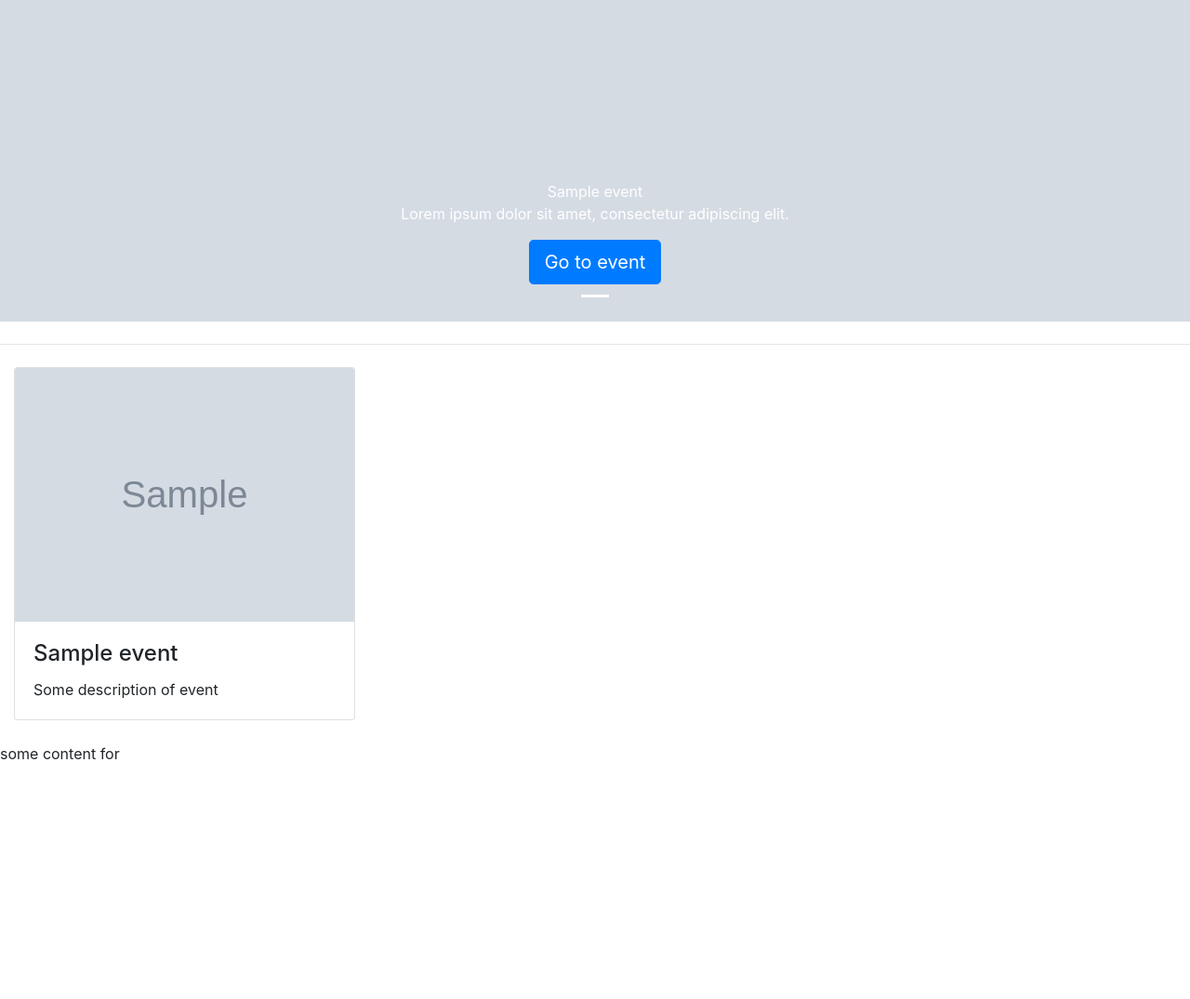
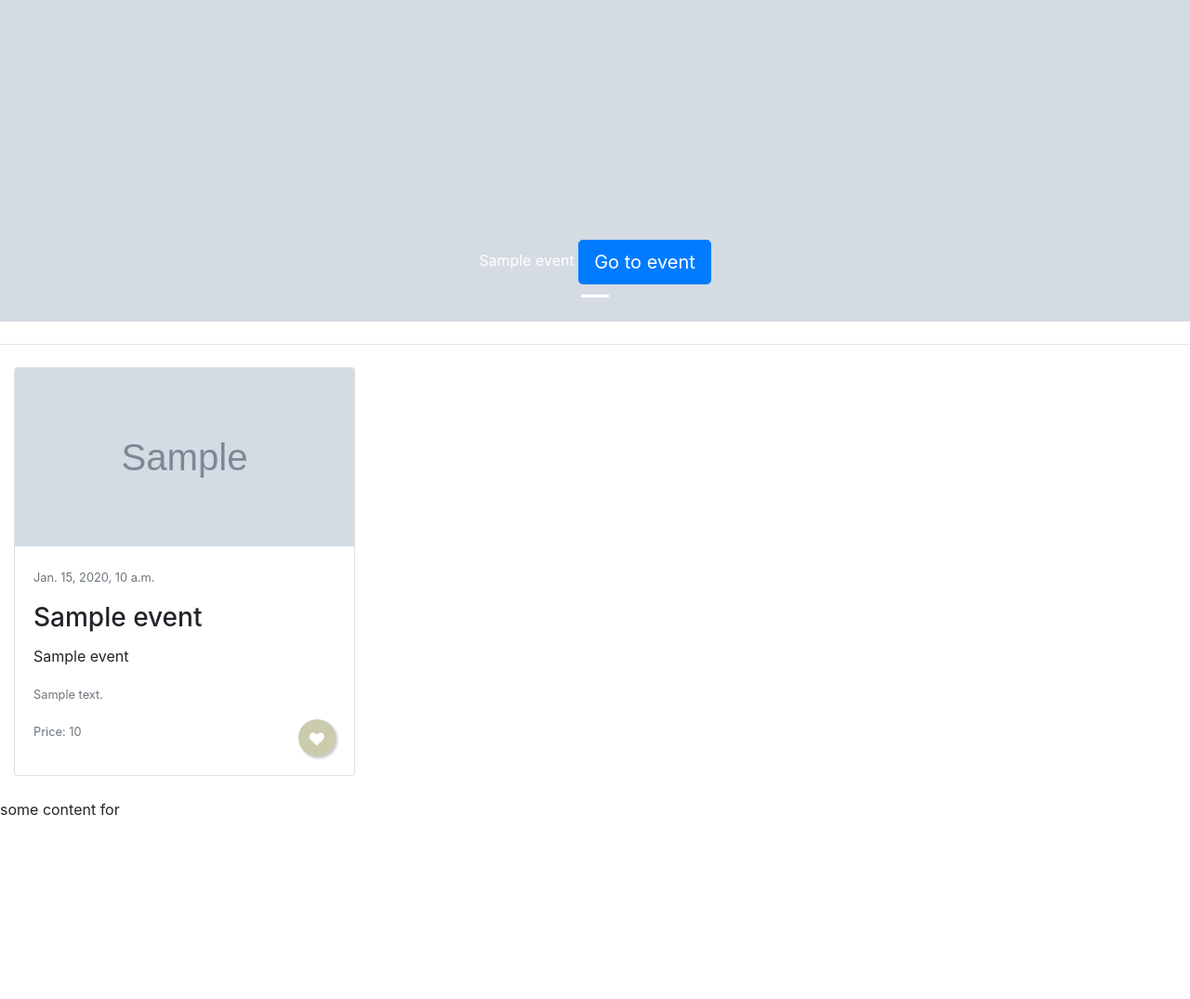
Before and after one commit to functionOverlord/eventsoc, a Django app: page / in a window 1280 px wide. Shown: the part 684-1759 px from the top of the page at 93% size. Run offline with Django 3.2, Linux system fonts and the light colour scheme; tables that the repository leaves empty hold one stand-in row (values such as "Sample post"); grey boxes marked "Sample" are stand-in pictures; some libraries are stand-ins or nearby versions.

Commit message:
better event cards

```diff
--- a/eventsoc/views.py
+++ b/eventsoc/views.py
@@ -82,7 +82,7 @@ def register(request):
                 user.save()
                 registered = True
                 login(request, user)
-            elif not user_form.is_valid():
+            else:
                 print(user_form.errors)
 
         elif 'society_register' in request.POST:
@@ -92,7 +92,7 @@ def register(request):
                 society.save()
                 registered = True
                 login(request, society)
-            elif not society_form.is_valid:
+            else:
                 print(society_form.errors)
     else:
         user_form = UserForm()
@@ -124,8 +124,8 @@ def edit_event(request):
             # instance should be an event
             # form = EditEventForm(request.POST, instance=event_form)
             event_form = EventForm(request.POST)
-            if form.is_valid:
-                update = form.save()
+            if event_form.is_valid:
+                update = event_form.save()
                 update.society = society
                 update.save()
         else:
--- /dev/null
+++ b/static/css/base.css
@@ -0,0 +1,70 @@
+
+/*{# make the event card images same size, object-fit: cover enables zoom instead of image stretching #}*/
+.card-img-top {
+    width: 100%;
+    height: 15vw;
+    object-fit: cover;
+}
+
+.card:hover {
+    box-shadow: 2px 2px 3px #c5c8cc;
+}
+
+.float{
+	position:absolute;
+	width:40px;
+	height:40px;
+	bottom:20px;
+	right:20px;
+	background-color: #caccad;
+	color: #FFF;
+	border-radius:50px;
+	text-align:center;
+	box-shadow: 2px 2px 3px #c5c8cc;
+}
+
+.float:hover {
+    color: #ff7200;
+}
+
+/*positioning within circle*/
+.my-float{
+	margin-top:13px;
+}
+
+
+
+.label-container{
+	position:absolute;
+    bottom: 20px;
+	right:70px;
+	display:table;
+	visibility: hidden;
+}
+
+.label-text{
+	color:#FFF;
+	background:rgba(51,51,51,0.5);
+	display:table-cell;
+	vertical-align:middle;
+	padding:5px;
+	border-radius:3px;
+}
+
+.label-arrow{
+	display:table-cell;
+	vertical-align:middle;
+	color:#333;
+	opacity:0.5;
+}
+
+a.float + div.label-container {
+  visibility: hidden;
+  opacity: 0;
+  transition: visibility 0s, opacity 0.5s ease;
+}
+
+a.float:hover + div.label-container{
+  visibility: visible;
+  opacity: 1;
+}
--- a/templates/eventsoc/_event_cards.html
+++ b/templates/eventsoc/_event_cards.html
@@ -3,12 +3,25 @@
     <div class="row">
 
         {% for event in upcoming_events %}
-            <div class="card-deck col-md-4">
-                <div class="card" onclick="location.href='events/{{ event.pk }}'">
-                    <img class="card-img-top" src="{{ MEDIA_URL }}{{ event.picture }}" alt="...">
+            <div class="card-deck col-md-4 col-sm-6 col-xs-1">
+                <div class="card">
+
+                    <!-- TODO REPLACE WITH EVENT HREF -->
+                    <img class="card-img-top" src="{{ MEDIA_URL }}{{ event.picture }}" alt="..." onclick="location.href='events/{{ event.pk }}'">
                     <div class="card-body">
-                        <h4 class="card-title">{{ event.title }}</h4>
-                        <p class="card-text">Some description of event</p>
+                        <p class="card-text"><small class="text-muted">{{ event.date }}</small></p>
+                        <h3 class="card-title" onclick="location.href='events/{{ event.pk }}'">{{ event.title }}</h3>
+                        <p class="card-text">{{ event.place_name }}</p>
+                        <p class="card-text"><small class="text-muted">{{ event.address }}</small></p>
+                        <p class="card-text"><small class="text-muted">Price: {{ event.price }}</small></p>
+
+                        <a href="#" class="float">
+                            <i class="fa fa-heart my-float"></i>
+                        </a>
+                        <div class="label-container">
+                            <div class="label-text">Bookmark</div>
+                            <i class="fa fa-play label-arrow"></i>
+                        </div>
                     </div>
                 </div>
             </div>
--- a/templates/eventsoc/base.html
+++ b/templates/eventsoc/base.html
@@ -8,7 +8,9 @@
         <!-- To ensure proper rendering and touch zooming for all devices -->
         <meta name="viewport" content="width=device-width, initial-scale=1, shrink-to-fit=no">
 
-        <!-- Bootstrap CSS -->
+
+        <!-- Bootstrap -->
+        <link rel="stylesheet" href="https://maxcdn.bootstrapcdn.com/font-awesome/4.5.0/css/font-awesome.min.css">
         <link rel="stylesheet" href="https://maxcdn.bootstrapcdn.com/bootstrap/4.0.0/css/bootstrap.min.css" integrity="sha384-Gn5384xqQ1aoWXA+058RXPxPg6fy4IWvTNh0E263XmFcJlSAwiGgFAW/dAiS6JXm" crossorigin="anonymous">
 
         <!-- Inline css should go after bootstrap's and before custom stylesheet, prevents an issue with mobile devices apparently -->
@@ -19,6 +21,7 @@
         </style>
 
         <!-- Add any custom stylesheet here -->
+        <link rel="stylesheet" href="{% static "css/base.css" %}" />
 
 
         <title>
--- a/templates/eventsoc/booked.html
+++ b/templates/eventsoc/booked.html
@@ -6,6 +6,6 @@
 {% endblock %}
 
 {% block body_block %}
-    Booked
+    <br/>
     {% include 'eventsoc/_event_cards.html' %}
 {% endblock %}
--- a/templates/eventsoc/index.html
+++ b/templates/eventsoc/index.html
@@ -20,7 +20,6 @@
             <img src="{{MEDIA_URL}}{{ event.picture }}" class="d-block w-100" alt="event1">
             <div class="carousel-caption d-none d-md-block">
                 {{ event.title }}
-                <p>Lorem ipsum dolor sit amet, consectetur adipiscing elit.</p>
                 <!-- TODO REPLACE WITH EVENT HREF -->
                 <button type="button" class="btn btn-primary btn-lg" onclick="location.href='events/{{ event.pk }}'">Go to event</button>
             </div>
```
Also changed, not shown: media/event1.jpg (deleted), media/event2.jpg (deleted), 1 other file.
